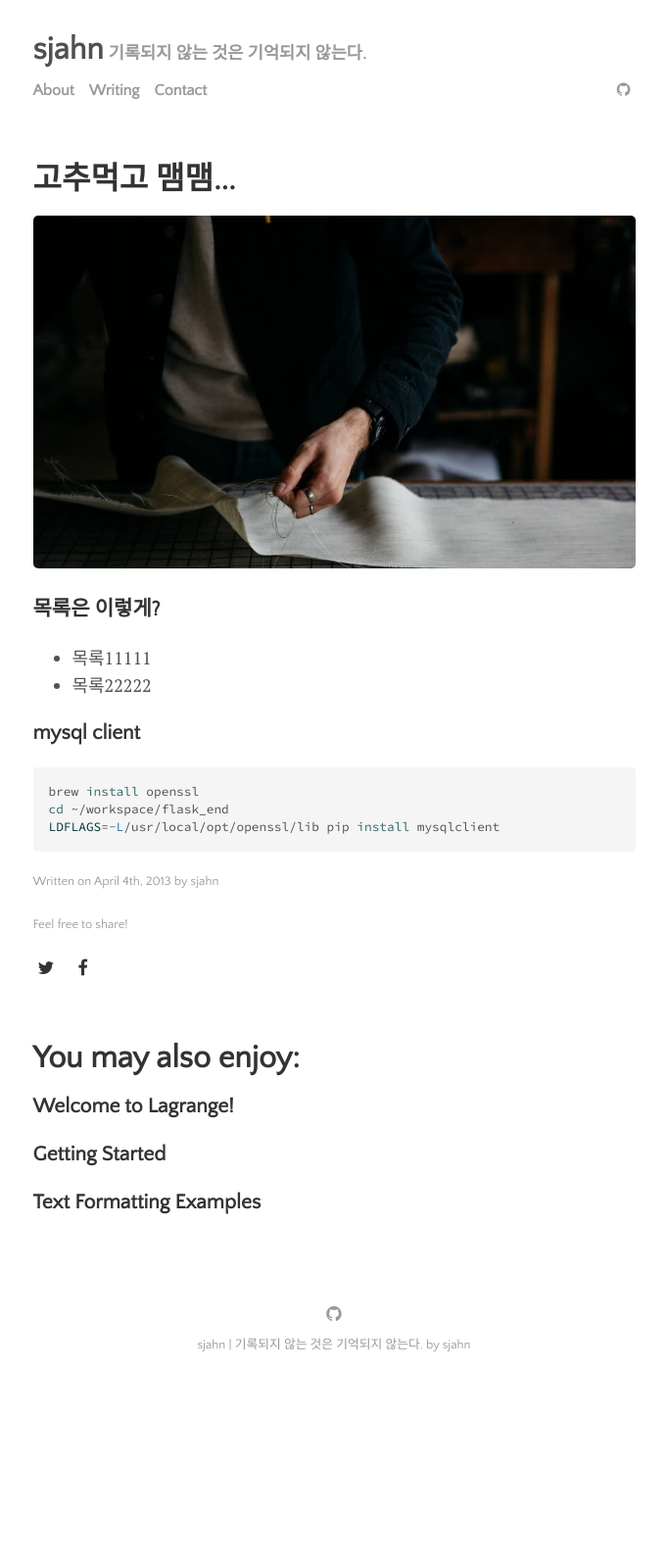
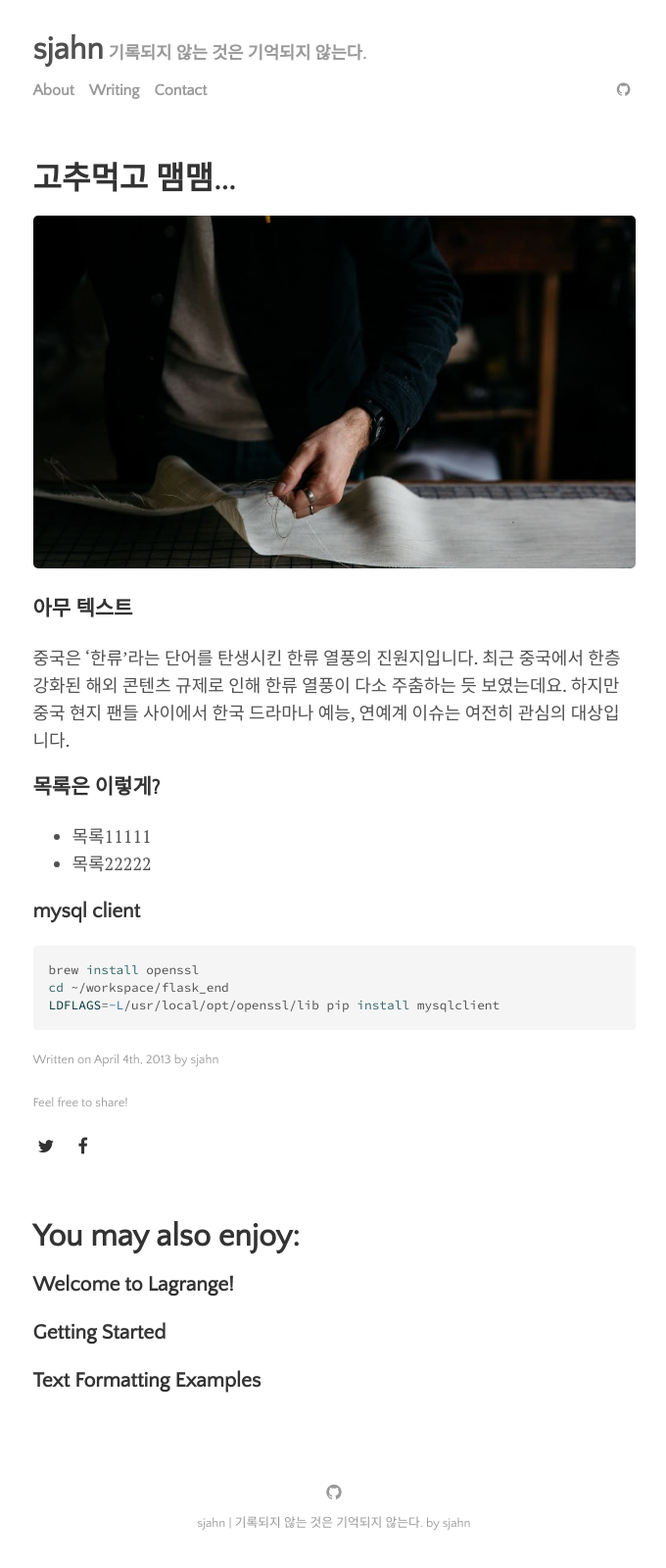
Before and after one commit to asj214/asj214.github.io, a Jekyll site: the page built from _posts/2013-04-04-about-the-author.md, in a window 1280 px wide. Shown: the whole page at 98% size, without its empty margins (299-979 px from the left). Built offline with Jekyll 4.4.1, drawn with Linux system fonts in a browser that asks for light colours; before the commit the page ends 1418 px from its top, so only the background shows below that.

Commit message:
막 끄적여

```diff
--- a/_posts/2013-04-04-about-the-author.md
+++ b/_posts/2013-04-04-about-the-author.md
@@ -2,10 +2,13 @@
 layout: post
 title: "고추먹고 맴맴..."
 author: "sjahn"
-categories: journal
+categories: posts
 tags: [documentation,sample]
 image: cutting.jpg
 ---
+
+### 아무 텍스트
+중국은 ‘한류’라는 단어를 탄생시킨 한류 열풍의 진원지입니다. 최근 중국에서 한층 강화된 해외 콘텐츠 규제로 인해 한류 열풍이 다소 주춤하는 듯 보였는데요. 하지만 중국 현지 팬들 사이에서 한국 드라마나 예능, 연예계 이슈는 여전히 관심의 대상입니다.
 
 ### 목록은 이렇게?
 * 목록11111
```
